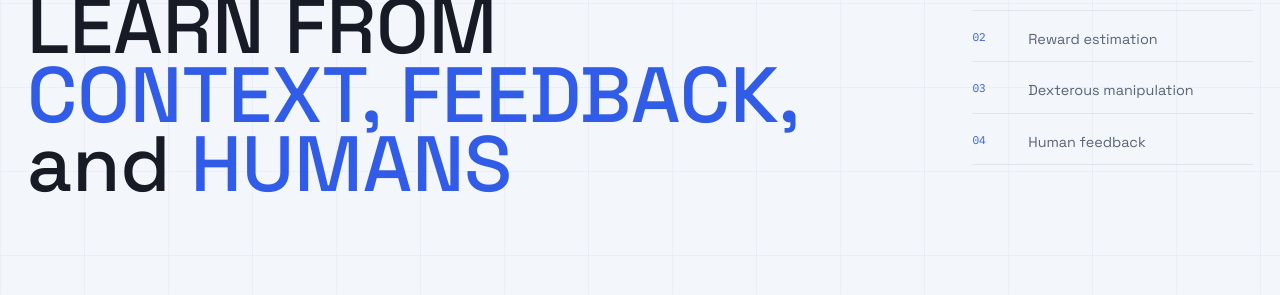
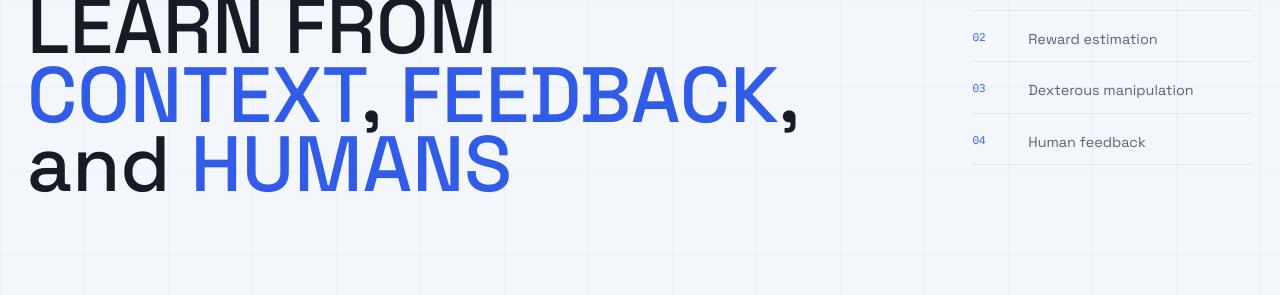
Before and after one commit to hsiang-fu/hsiang-fu.github.io, a Jekyll site: the page built from _pages/about.md, in a window 1280 px wide and 900 px high. Shown: the part 333-628 px from the top of the window. Built offline with Jekyll 4.4.1, drawn with Linux system fonts in a browser that asks for light colours; a script that is not in the unit is left out; part of the change alters nothing that is shown.

Commit message:
Use neutral headline punctuation

```diff
--- a/_pages/about.md
+++ b/_pages/about.md
@@ -19,7 +19,7 @@ redirect_from:
     <div class="field-hero__canvas">
       <div class="field-hero__copy">
         <p class="field-label">Computer Science Ph.D. / Arizona State University</p>
-        <h1 id="home-title">I TEACH ROBOTS TO LEARN FROM <span>CONTEXT, FEEDBACK,</span> and <span>HUMANS</span></h1>
+        <h1 id="home-title">I TEACH ROBOTS TO LEARN FROM <span>CONTEXT</span>, <span>FEEDBACK</span>, and <span>HUMANS</span></h1>
       </div>
 
       <aside class="field-hero__legend" aria-label="Current research coordinates">
```
